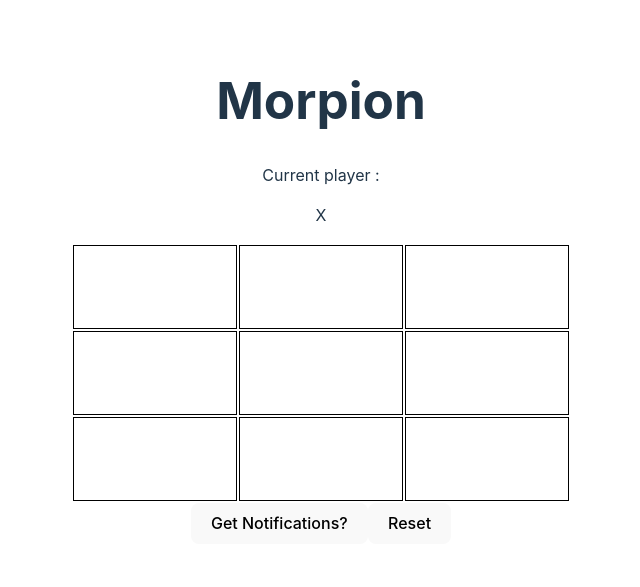
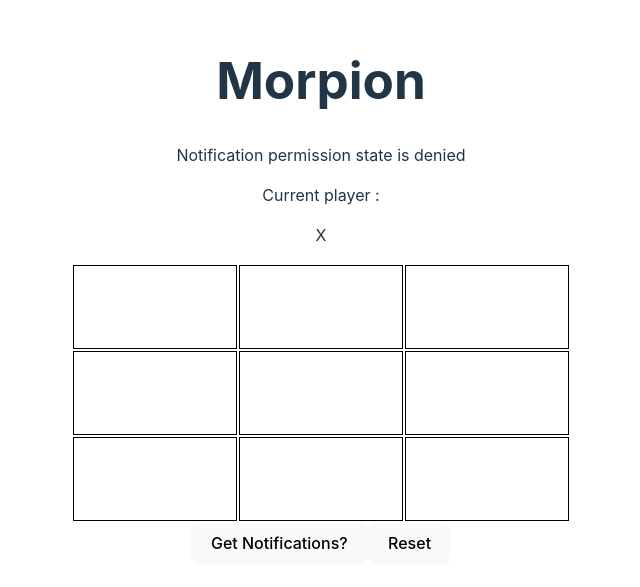
Before and after one commit to Keyto-Shouko/morpion_pwa, a Vue app: page / in a window 1280 px wide. Shown: the part 109-696 px from the top of the page, without its empty margins (319-959 px from the left). Built offline with nearby package versions, Linux system fonts and the light colour scheme.

Commit message:
display notification state

```diff
--- a/src/components/HelloWorld.vue
+++ b/src/components/HelloWorld.vue
@@ -15,7 +15,7 @@ export default {
       rows: 3,
       isCrossPlayer: true,
       registration: navigator.serviceWorker.getRegistration(),
-
+      notificationPermissionState : Notification.permission
     }
   },
   methods: {
@@ -135,6 +135,8 @@ export default {
 </script>
 <template>
   <h1>Morpion</h1>
+  <!-- Display notification permission state -->
+  <p>Notification permission state is {{notificationPermissionState}} </p>
   <!-- Display current player -->
   <p>Current player :</p>
   <p v-if="this.isCrossPlayer">X</p>
```
